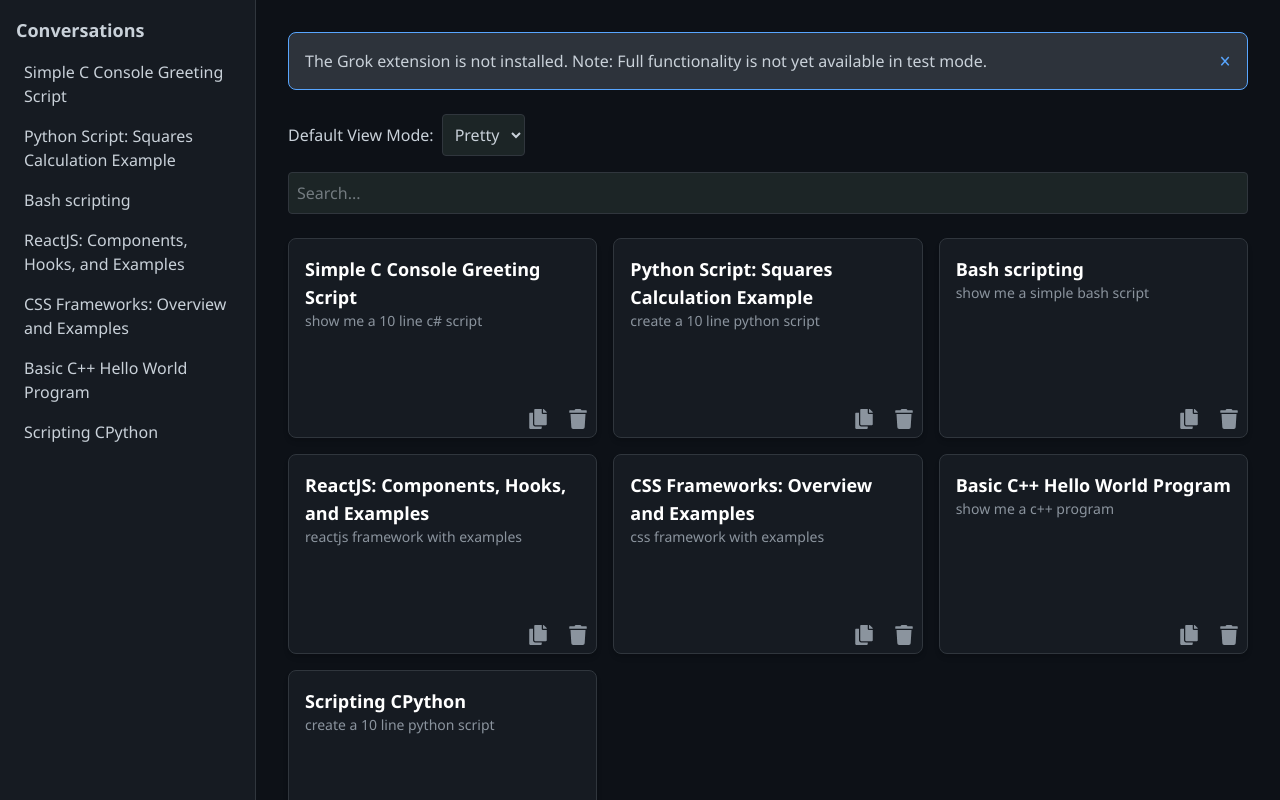
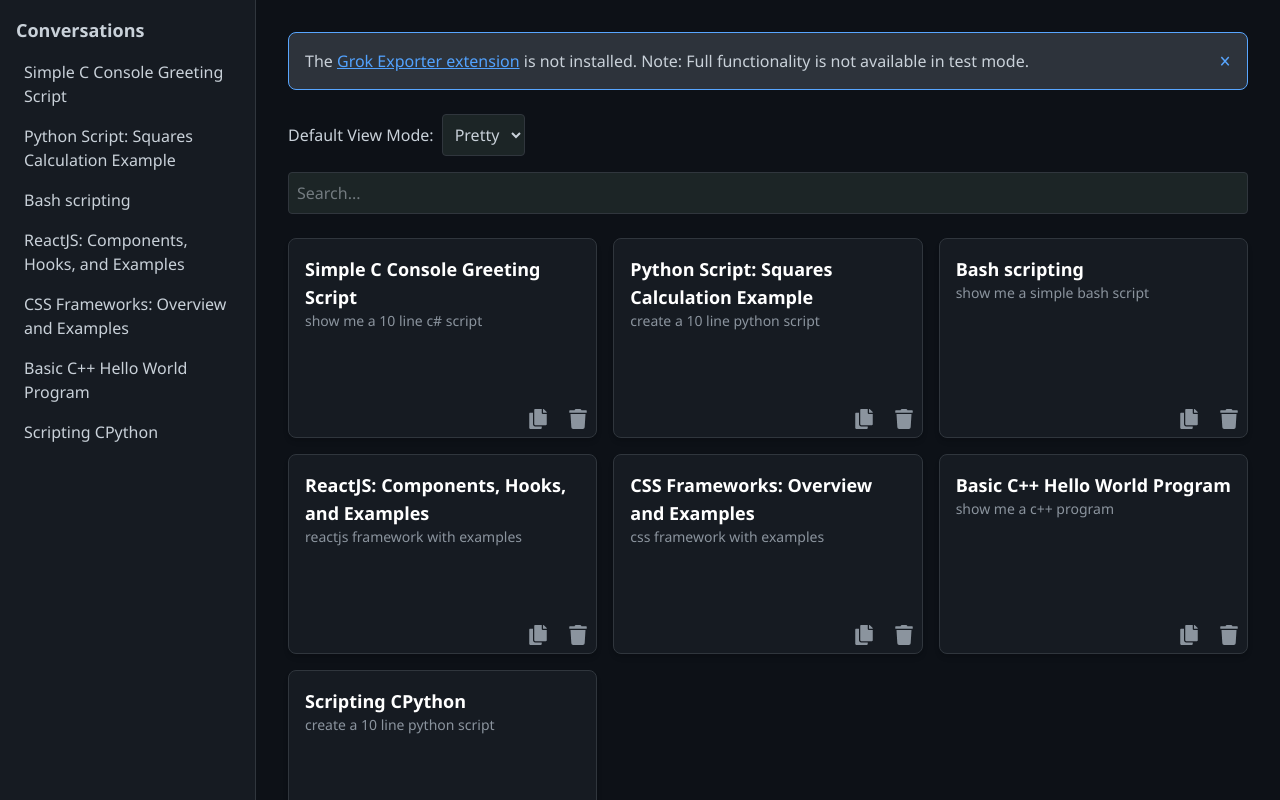
Before and after one commit to spencermx/Exporter, a Next.js app in the folder app-website/: page / in a window 1280 px wide. Shown: the top 800 px of the page. Built offline with nearby package versions, Linux system fonts and the light colour scheme.

Commit message:
added link

```diff
--- a/app-website/src/app/page.tsx
+++ b/app-website/src/app/page.tsx
@@ -173,8 +173,17 @@ export default function Home() {
         {showExtensionAlert && (
           <div className="w-full max-w-6xl mb-6 bg-[#2d333b] border border-[#58a6ff] rounded-lg p-4 flex justify-between items-center">
             <p className="text-[#c9d1d9]">
-              The Grok extension is not installed. Note: Full functionality is
-              not yet available in test mode.
+              The{" "}
+              <a
+                href="https://github.com/spencermx/Exporter"
+                target="_blank"
+                rel="noopener noreferrer"
+                className="text-blue-400 underline hover:text-blue-600"
+              >
+                Grok Exporter extension
+              </a>{" "}
+              is not installed. Note: Full functionality is not available in
+              test mode.
             </p>
             <button
               onClick={() => setShowExtensionAlert(false)}
```
